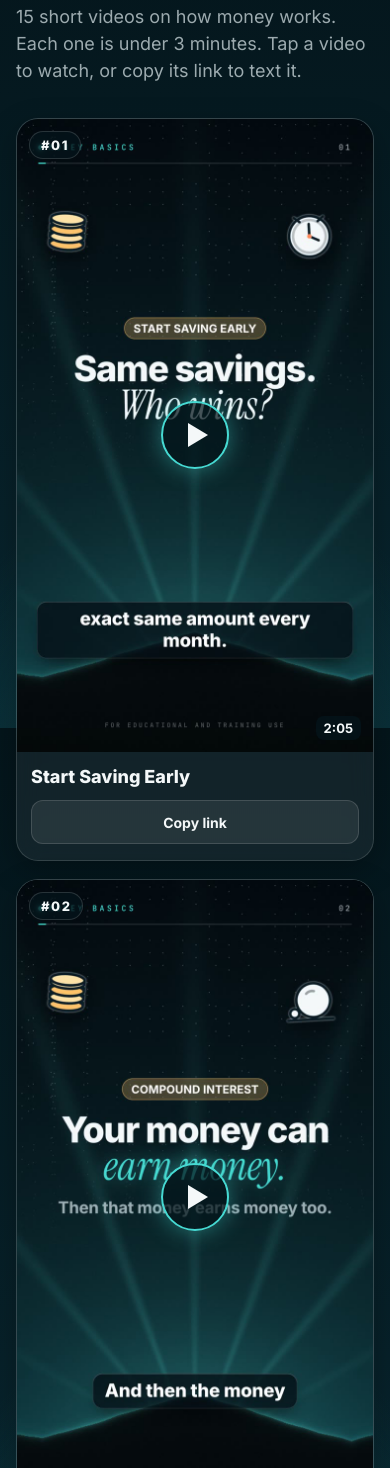
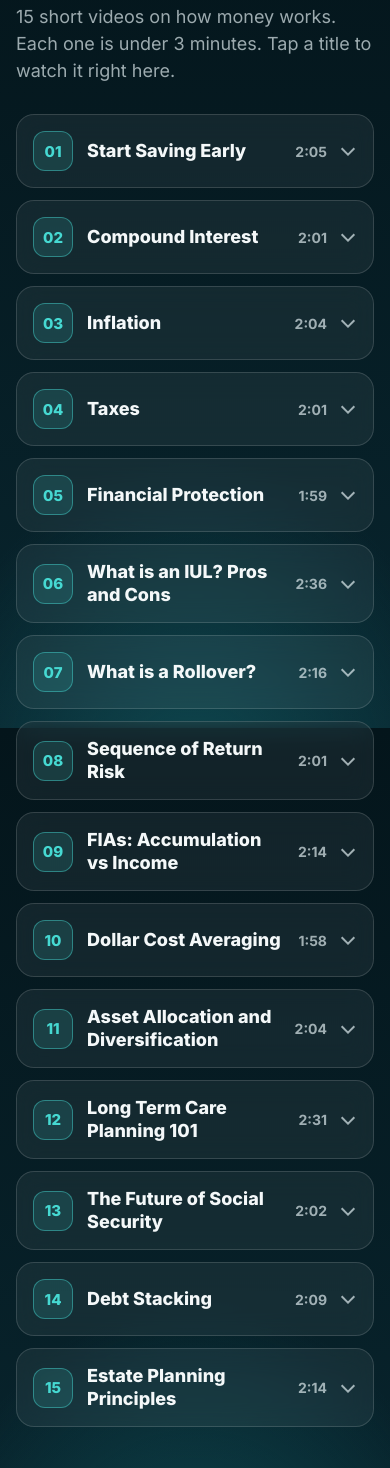
Before and after one commit to dwightrfm/money-basics, a plain HTML site: page index.html in a window 390 px wide. Shown: the part 116-1584 px from the top of the page. Drawn offline with Linux system fonts and the light colour scheme.

Commit message:
Hub: stacked title buttons, video opens below the tapped button
Co-Authored-By: Claude Opus 5.5 <noreply@anthropic.com>

```diff
--- a/index.html
+++ b/index.html
@@ -52,6 +52,25 @@ footer{margin-top:44px;padding-top:20px;border-top:1px solid var(--line);color:v
 h2{font-size:clamp(30px,7vw,42px);font-weight:900;line-height:1.08;margin:14px 0 6px}
 .meta{color:var(--mut);font-size:15px;margin-bottom:18px}
 .row{display:flex;gap:10px;margin-top:16px}.row .btn{flex:1;margin:0;text-align:center;text-decoration:none}
+
+.list{display:flex;flex-direction:column;gap:12px;margin-top:30px;max-width:640px}
+.item{background:var(--card);border:1px solid var(--line);border-radius:18px;overflow:hidden;backdrop-filter:blur(12px);-webkit-backdrop-filter:blur(12px)}
+.item.open{border-color:rgba(70,217,210,.55);box-shadow:0 0 0 1px rgba(70,217,210,.25),0 10px 30px rgba(0,0,0,.3)}
+.vbtn{appearance:none;width:100%;display:flex;align-items:center;gap:14px;background:none;border:0;color:var(--ink);
+font:800 18px Inter,sans-serif;text-align:left;padding:16px 16px;min-height:64px;cursor:pointer}
+.vbtn:hover .vtitle{color:var(--teal)}
+.vnum{flex:none;width:40px;height:40px;border-radius:12px;display:grid;place-items:center;font-size:15px;font-weight:800;
+background:rgba(70,217,210,.14);border:1px solid rgba(70,217,210,.45);color:var(--teal)}
+.vtitle{flex:1;line-height:1.25}
+.vlen{flex:none;color:var(--mut);font-size:14px;font-weight:700}
+.chev{flex:none;width:10px;height:10px;border-right:2.5px solid var(--mut);border-bottom:2.5px solid var(--mut);transform:rotate(45deg);margin:0 4px 4px 2px;transition:transform .2s}
+.open .chev{transform:rotate(-135deg);margin-bottom:-4px}
+.panel{padding:0 16px 16px;display:flex;flex-direction:column;align-items:center;gap:12px;animation:fadein .25s ease}
+.panel video{width:100%;max-width:380px;aspect-ratio:9/16;border-radius:16px;background:#000;display:block;border:1px solid var(--line)}
+.panel .btn{width:100%;max-width:380px;margin:0}
+.panel[hidden]{display:none}
+@keyframes fadein{from{opacity:0}to{opacity:1}}
+@media (prefers-reduced-motion:reduce){.panel{animation:none}.chev{transition:none}}
 </style><script>
 function copyLink(url,btn){
   const done=()=>{const t=btn.textContent;btn.textContent='Link copied';btn.classList.add('ok');setTimeout(()=>{btn.textContent=t;btn.classList.remove('ok')},1800)};
@@ -59,67 +78,80 @@ function copyLink(url,btn){
 }
 function fallback(url,done){const a=document.createElement('textarea');a.value=url;a.style.position='fixed';a.style.opacity='0';document.body.appendChild(a);a.select();
   try{document.execCommand('copy');done()}catch(e){prompt('Copy this link:',url)}a.remove()}
+
+function setOpen(item,on){
+  const b=item.querySelector('.vbtn'),p=item.querySelector('.panel'),v=p.querySelector('video');
+  item.classList.toggle('open',on);b.setAttribute('aria-expanded',on);p.hidden=!on;
+  if(on){if(!v.src)v.src=v.dataset.src;v.play().catch(()=>{})}else{v.pause()}
+}
+function toggle(btn){
+  const item=btn.closest('.item'),opening=!item.classList.contains('open');
+  const before=btn.getBoundingClientRect().top;
+  document.querySelectorAll('.item.open').forEach(o=>{if(o!==item)setOpen(o,false)});
+  setOpen(item,opening);
+  window.scrollBy(0,btn.getBoundingClientRect().top-before);
+}
 </script></head><body><div class="wrap"><div class="eyebrow"><span class="dot"></span>Money Basics</div>
 <h1>Money <em>Basics</em></h1>
-<p class="lead">15 short videos on how money works. Each one is under 3 minutes. Tap a video to watch, or copy its link to text it.</p>
-<div class="grid"><div class="card"><a class="thumb" href="01-start-saving-early/"><img src="01-start-saving-early/poster.jpg" alt="Start Saving Early" loading="lazy">
-<span class="num">#01</span><span class="play" aria-hidden="true"></span><span class="dur">2:05</span></a>
-<div class="body"><a class="title" href="01-start-saving-early/">Start Saving Early</a>
-<button class="btn" onclick="copyLink('https://dwightrfm.github.io/money-basics/01-start-saving-early/',this)">Copy link</button></div></div>
-<div class="card"><a class="thumb" href="02-compound-interest/"><img src="02-compound-interest/poster.jpg" alt="Compound Interest" loading="lazy">
-<span class="num">#02</span><span class="play" aria-hidden="true"></span><span class="dur">2:01</span></a>
-<div class="body"><a class="title" href="02-compound-interest/">Compound Interest</a>
-<button class="btn" onclick="copyLink('https://dwightrfm.github.io/money-basics/02-compound-interest/',this)">Copy link</button></div></div>
-<div class="card"><a class="thumb" href="03-inflation/"><img src="03-inflation/poster.jpg" alt="Inflation" loading="lazy">
-<span class="num">#03</span><span class="play" aria-hidden="true"></span><span class="dur">2:04</span></a>
-<div class="body"><a class="title" href="03-inflation/">Inflation</a>
-<button class="btn" onclick="copyLink('https://dwightrfm.github.io/money-basics/03-inflation/',this)">Copy link</button></div></div>
-<div class="card"><a class="thumb" href="04-taxes/"><img src="04-taxes/poster.jpg" alt="Taxes" loading="lazy">
-<span class="num">#04</span><span class="play" aria-hidden="true"></span><span class="dur">2:01</span></a>
-<div class="body"><a class="title" href="04-taxes/">Taxes</a>
-<button class="btn" onclick="copyLink('https://dwightrfm.github.io/money-basics/04-taxes/',this)">Copy link</button></div></div>
-<div class="card"><a class="thumb" href="05-financial-protection/"><img src="05-financial-protection/poster.jpg" alt="Financial Protection" loading="lazy">
-<span class="num">#05</span><span class="play" aria-hidden="true"></span><span class="dur">1:59</span></a>
-<div class="body"><a class="title" href="05-financial-protection/">Financial Protection</a>
-<button class="btn" onclick="copyLink('https://dwightrfm.github.io/money-basics/05-financial-protection/',this)">Copy link</button></div></div>
-<div class="card"><a class="thumb" href="06-what-is-an-iul/"><img src="06-what-is-an-iul/poster.jpg" alt="What is an IUL? Pros and Cons" loading="lazy">
-<span class="num">#06</span><span class="play" aria-hidden="true"></span><span class="dur">2:36</span></a>
-<div class="body"><a class="title" href="06-what-is-an-iul/">What is an IUL? Pros and Cons</a>
-<button class="btn" onclick="copyLink('https://dwightrfm.github.io/money-basics/06-what-is-an-iul/',this)">Copy link</button></div></div>
-<div class="card"><a class="thumb" href="07-what-is-a-rollover/"><img src="07-what-is-a-rollover/poster.jpg" alt="What is a Rollover?" loading="lazy">
-<span class="num">#07</span><span class="play" aria-hidden="true"></span><span class="dur">2:16</span></a>
-<div class="body"><a class="title" href="07-what-is-a-rollover/">What is a Rollover?</a>
-<button class="btn" onclick="copyLink('https://dwightrfm.github.io/money-basics/07-what-is-a-rollover/',this)">Copy link</button></div></div>
-<div class="card"><a class="thumb" href="08-sequence-of-return-risk/"><img src="08-sequence-of-return-risk/poster.jpg" alt="Sequence of Return Risk" loading="lazy">
-<span class="num">#08</span><span class="play" aria-hidden="true"></span><span class="dur">2:01</span></a>
-<div class="body"><a class="title" href="08-sequence-of-return-risk/">Sequence of Return Risk</a>
-<button class="btn" onclick="copyLink('https://dwightrfm.github.io/money-basics/08-sequence-of-return-risk/',this)">Copy link</button></div></div>
-<div class="card"><a class="thumb" href="09-fias-accumulation-vs-income/"><img src="09-fias-accumulation-vs-income/poster.jpg" alt="FIAs: Accumulation vs Income" loading="lazy">
-<span class="num">#09</span><span class="play" aria-hidden="true"></span><span class="dur">2:14</span></a>
-<div class="body"><a class="title" href="09-fias-accumulation-vs-income/">FIAs: Accumulation vs Income</a>
-<button class="btn" onclick="copyLink('https://dwightrfm.github.io/money-basics/09-fias-accumulation-vs-income/',this)">Copy link</button></div></div>
-<div class="card"><a class="thumb" href="10-dollar-cost-averaging/"><img src="10-dollar-cost-averaging/poster.jpg" alt="Dollar Cost Averaging" loading="lazy">
-<span class="num">#10</span><span class="play" aria-hidden="true"></span><span class="dur">1:58</span></a>
-<div class="body"><a class="title" href="10-dollar-cost-averaging/">Dollar Cost Averaging</a>
-<button class="btn" onclick="copyLink('https://dwightrfm.github.io/money-basics/10-dollar-cost-averaging/',this)">Copy link</button></div></div>
-<div class="card"><a class="thumb" href="11-asset-allocation-and-diversification/"><img src="11-asset-allocation-and-diversification/poster.jpg" alt="Asset Allocation and Diversification" loading="lazy">
-<span class="num">#11</span><span class="play" aria-hidden="true"></span><span class="dur">2:04</span></a>
-<div class="body"><a class="title" href="11-asset-allocation-and-diversification/">Asset Allocation and Diversification</a>
-<button class="btn" onclick="copyLink('https://dwightrfm.github.io/money-basics/11-asset-allocation-and-diversification/',this)">Copy link</button></div></div>
-<div class="card"><a class="thumb" href="12-long-term-care-planning-101/"><img src="12-long-term-care-planning-101/poster.jpg" alt="Long Term Care Planning 101" loading="lazy">
-<span class="num">#12</span><span class="play" aria-hidden="true"></span><span class="dur">2:31</span></a>
-<div class="body"><a class="title" href="12-long-term-care-planning-101/">Long Term Care Planning 101</a>
-<button class="btn" onclick="copyLink('https://dwightrfm.github.io/money-basics/12-long-term-care-planning-101/',this)">Copy link</button></div></div>
-<div class="card"><a class="thumb" href="13-the-future-of-social-security/"><img src="13-the-future-of-social-security/poster.jpg" alt="The Future of Social Security" loading="lazy">
-<span class="num">#13</span><span class="play" aria-hidden="true"></span><span class="dur">2:02</span></a>
-<div class="body"><a class="title" href="13-the-future-of-social-security/">The Future of Social Security</a>
-<button class="btn" onclick="copyLink('https://dwightrfm.github.io/money-basics/13-the-future-of-social-security/',this)">Copy link</button></div></div>
-<div class="card"><a class="thumb" href="14-debt-stacking/"><img src="14-debt-stacking/poster.jpg" alt="Debt Stacking" loading="lazy">
-<span class="num">#14</span><span class="play" aria-hidden="true"></span><span class="dur">2:09</span></a>
-<div class="body"><a class="title" href="14-debt-stacking/">Debt Stacking</a>
-<button class="btn" onclick="copyLink('https://dwightrfm.github.io/money-basics/14-debt-stacking/',this)">Copy link</button></div></div>
-<div class="card"><a class="thumb" href="15-estate-planning-principles/"><img src="15-estate-planning-principles/poster.jpg" alt="Estate Planning Principles" loading="lazy">
-<span class="num">#15</span><span class="play" aria-hidden="true"></span><span class="dur">2:14</span></a>
-<div class="body"><a class="title" href="15-estate-planning-principles/">Estate Planning Principles</a>
-<button class="btn" onclick="copyLink('https://dwightrfm.github.io/money-basics/15-estate-planning-principles/',this)">Copy link</button></div></div></div>
+<p class="lead">15 short videos on how money works. Each one is under 3 minutes. Tap a title to watch it right here.</p>
+<div class="list"><div class="item" id="v01">
+<button class="vbtn" aria-expanded="false" onclick="toggle(this)"><span class="vnum">01</span><span class="vtitle">Start Saving Early</span><span class="vlen">2:05</span><span class="chev" aria-hidden="true"></span></button>
+<div class="panel" hidden><video controls playsinline preload="none" poster="01-start-saving-early/poster.jpg" data-src="01-start-saving-early/01-start-saving-early.mp4"></video>
+<button class="btn" onclick="copyLink('https://dwightrfm.github.io/money-basics/01-start-saving-early/',this)">Copy link to this video</button></div></div>
+<div class="item" id="v02">
+<button class="vbtn" aria-expanded="false" onclick="toggle(this)"><span class="vnum">02</span><span class="vtitle">Compound Interest</span><span class="vlen">2:01</span><span class="chev" aria-hidden="true"></span></button>
+<div class="panel" hidden><video controls playsinline preload="none" poster="02-compound-interest/poster.jpg" data-src="02-compound-interest/02-compound-interest.mp4"></video>
+<button class="btn" onclick="copyLink('https://dwightrfm.github.io/money-basics/02-compound-interest/',this)">Copy link to this video</button></div></div>
+<div class="item" id="v03">
+<button class="vbtn" aria-expanded="false" onclick="toggle(this)"><span class="vnum">03</span><span class="vtitle">Inflation</span><span class="vlen">2:04</span><span class="chev" aria-hidden="true"></span></button>
+<div class="panel" hidden><video controls playsinline preload="none" poster="03-inflation/poster.jpg" data-src="03-inflation/03-inflation.mp4"></video>
+<button class="btn" onclick="copyLink('https://dwightrfm.github.io/money-basics/03-inflation/',this)">Copy link to this video</button></div></div>
+<div class="item" id="v04">
+<button class="vbtn" aria-expanded="false" onclick="toggle(this)"><span class="vnum">04</span><span class="vtitle">Taxes</span><span class="vlen">2:01</span><span class="chev" aria-hidden="true"></span></button>
+<div class="panel" hidden><video controls playsinline preload="none" poster="04-taxes/poster.jpg" data-src="04-taxes/04-taxes.mp4"></video>
+<button class="btn" onclick="copyLink('https://dwightrfm.github.io/money-basics/04-taxes/',this)">Copy link to this video</button></div></div>
+<div class="item" id="v05">
+<button class="vbtn" aria-expanded="false" onclick="toggle(this)"><span class="vnum">05</span><span class="vtitle">Financial Protection</span><span class="vlen">1:59</span><span class="chev" aria-hidden="true"></span></button>
+<div class="panel" hidden><video controls playsinline preload="none" poster="05-financial-protection/poster.jpg" data-src="05-financial-protection/05-financial-protection.mp4"></video>
+<button class="btn" onclick="copyLink('https://dwightrfm.github.io/money-basics/05-financial-protection/',this)">Copy link to this video</button></div></div>
+<div class="item" id="v06">
+<button class="vbtn" aria-expanded="false" onclick="toggle(this)"><span class="vnum">06</span><span class="vtitle">What is an IUL? Pros and Cons</span><span class="vlen">2:36</span><span class="chev" aria-hidden="true"></span></button>
+<div class="panel" hidden><video controls playsinline preload="none" poster="06-what-is-an-iul/poster.jpg" data-src="06-what-is-an-iul/06-what-is-an-iul.mp4"></video>
+<button class="btn" onclick="copyLink('https://dwightrfm.github.io/money-basics/06-what-is-an-iul/',this)">Copy link to this video</button></div></div>
+<div class="item" id="v07">
+<button class="vbtn" aria-expanded="false" onclick="toggle(this)"><span class="vnum">07</span><span class="vtitle">What is a Rollover?</span><span class="vlen">2:16</span><span class="chev" aria-hidden="true"></span></button>
+<div class="panel" hidden><video controls playsinline preload="none" poster="07-what-is-a-rollover/poster.jpg" data-src="07-what-is-a-rollover/07-what-is-a-rollover.mp4"></video>
+<button class="btn" onclick="copyLink('https://dwightrfm.github.io/money-basics/07-what-is-a-rollover/',this)">Copy link to this video</button></div></div>
+<div class="item" id="v08">
+<button class="vbtn" aria-expanded="false" onclick="toggle(this)"><span class="vnum">08</span><span class="vtitle">Sequence of Return Risk</span><span class="vlen">2:01</span><span class="chev" aria-hidden="true"></span></button>
+<div class="panel" hidden><video controls playsinline preload="none" poster="08-sequence-of-return-risk/poster.jpg" data-src="08-sequence-of-return-risk/08-sequence-of-return-risk.mp4"></video>
+<button class="btn" onclick="copyLink('https://dwightrfm.github.io/money-basics/08-sequence-of-return-risk/',this)">Copy link to this video</button></div></div>
+<div class="item" id="v09">
+<button class="vbtn" aria-expanded="false" onclick="toggle(this)"><span class="vnum">09</span><span class="vtitle">FIAs: Accumulation vs Income</span><span class="vlen">2:14</span><span class="chev" aria-hidden="true"></span></button>
+<div class="panel" hidden><video controls playsinline preload="none" poster="09-fias-accumulation-vs-income/poster.jpg" data-src="09-fias-accumulation-vs-income/09-fias-accumulation-vs-income.mp4"></video>
+<button class="btn" onclick="copyLink('https://dwightrfm.github.io/money-basics/09-fias-accumulation-vs-income/',this)">Copy link to this video</button></div></div>
+<div class="item" id="v10">
+<button class="vbtn" aria-expanded="false" onclick="toggle(this)"><span class="vnum">10</span><span class="vtitle">Dollar Cost Averaging</span><span class="vlen">1:58</span><span class="chev" aria-hidden="true"></span></button>
+<div class="panel" hidden><video controls playsinline preload="none" poster="10-dollar-cost-averaging/poster.jpg" data-src="10-dollar-cost-averaging/10-dollar-cost-averaging.mp4"></video>
+<button class="btn" onclick="copyLink('https://dwightrfm.github.io/money-basics/10-dollar-cost-averaging/',this)">Copy link to this video</button></div></div>
+<div class="item" id="v11">
+<button class="vbtn" aria-expanded="false" onclick="toggle(this)"><span class="vnum">11</span><span class="vtitle">Asset Allocation and Diversification</span><span class="vlen">2:04</span><span class="chev" aria-hidden="true"></span></button>
+<div class="panel" hidden><video controls playsinline preload="none" poster="11-asset-allocation-and-diversification/poster.jpg" data-src="11-asset-allocation-and-diversification/11-asset-allocation-and-diversification.mp4"></video>
+<button class="btn" onclick="copyLink('https://dwightrfm.github.io/money-basics/11-asset-allocation-and-diversification/',this)">Copy link to this video</button></div></div>
+<div class="item" id="v12">
+<button class="vbtn" aria-expanded="false" onclick="toggle(this)"><span class="vnum">12</span><span class="vtitle">Long Term Care Planning 101</span><span class="vlen">2:31</span><span class="chev" aria-hidden="true"></span></button>
+<div class="panel" hidden><video controls playsinline preload="none" poster="12-long-term-care-planning-101/poster.jpg" data-src="12-long-term-care-planning-101/12-long-term-care-planning-101.mp4"></video>
+<button class="btn" onclick="copyLink('https://dwightrfm.github.io/money-basics/12-long-term-care-planning-101/',this)">Copy link to this video</button></div></div>
+<div class="item" id="v13">
+<button class="vbtn" aria-expanded="false" onclick="toggle(this)"><span class="vnum">13</span><span class="vtitle">The Future of Social Security</span><span class="vlen">2:02</span><span class="chev" aria-hidden="true"></span></button>
+<div class="panel" hidden><video controls playsinline preload="none" poster="13-the-future-of-social-security/poster.jpg" data-src="13-the-future-of-social-security/13-the-future-of-social-security.mp4"></video>
+<button class="btn" onclick="copyLink('https://dwightrfm.github.io/money-basics/13-the-future-of-social-security/',this)">Copy link to this video</button></div></div>
+<div class="item" id="v14">
+<button class="vbtn" aria-expanded="false" onclick="toggle(this)"><span class="vnum">14</span><span class="vtitle">Debt Stacking</span><span class="vlen">2:09</span><span class="chev" aria-hidden="true"></span></button>
+<div class="panel" hidden><video controls playsinline preload="none" poster="14-debt-stacking/poster.jpg" data-src="14-debt-stacking/14-debt-stacking.mp4"></video>
+<button class="btn" onclick="copyLink('https://dwightrfm.github.io/money-basics/14-debt-stacking/',this)">Copy link to this video</button></div></div>
+<div class="item" id="v15">
+<button class="vbtn" aria-expanded="false" onclick="toggle(this)"><span class="vnum">15</span><span class="vtitle">Estate Planning Principles</span><span class="vlen">2:14</span><span class="chev" aria-hidden="true"></span></button>
+<div class="panel" hidden><video controls playsinline preload="none" poster="15-estate-planning-principles/poster.jpg" data-src="15-estate-planning-principles/15-estate-planning-principles.mp4"></video>
+<button class="btn" onclick="copyLink('https://dwightrfm.github.io/money-basics/15-estate-planning-principles/',this)">Copy link to this video</button></div></div></div>
 <footer>For educational and training use. Not financial advice.</footer></div></body></html>
```
